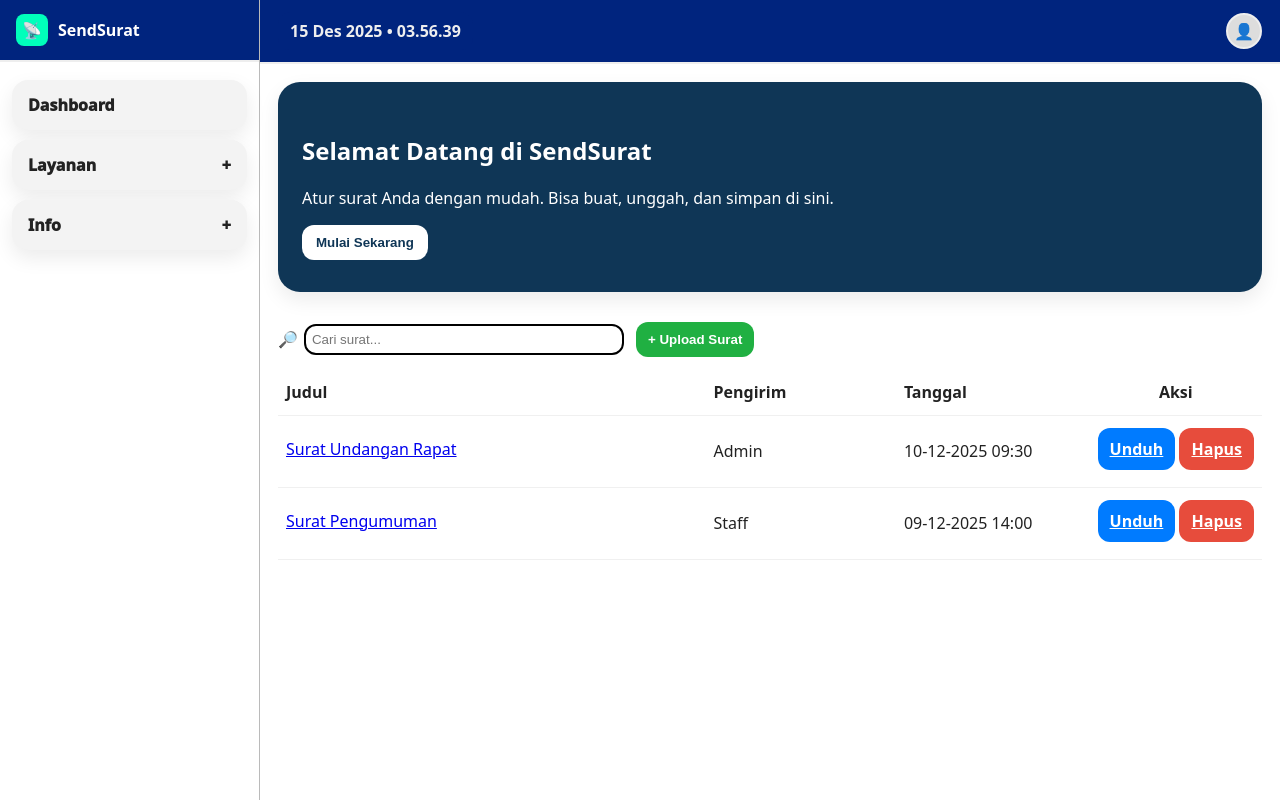
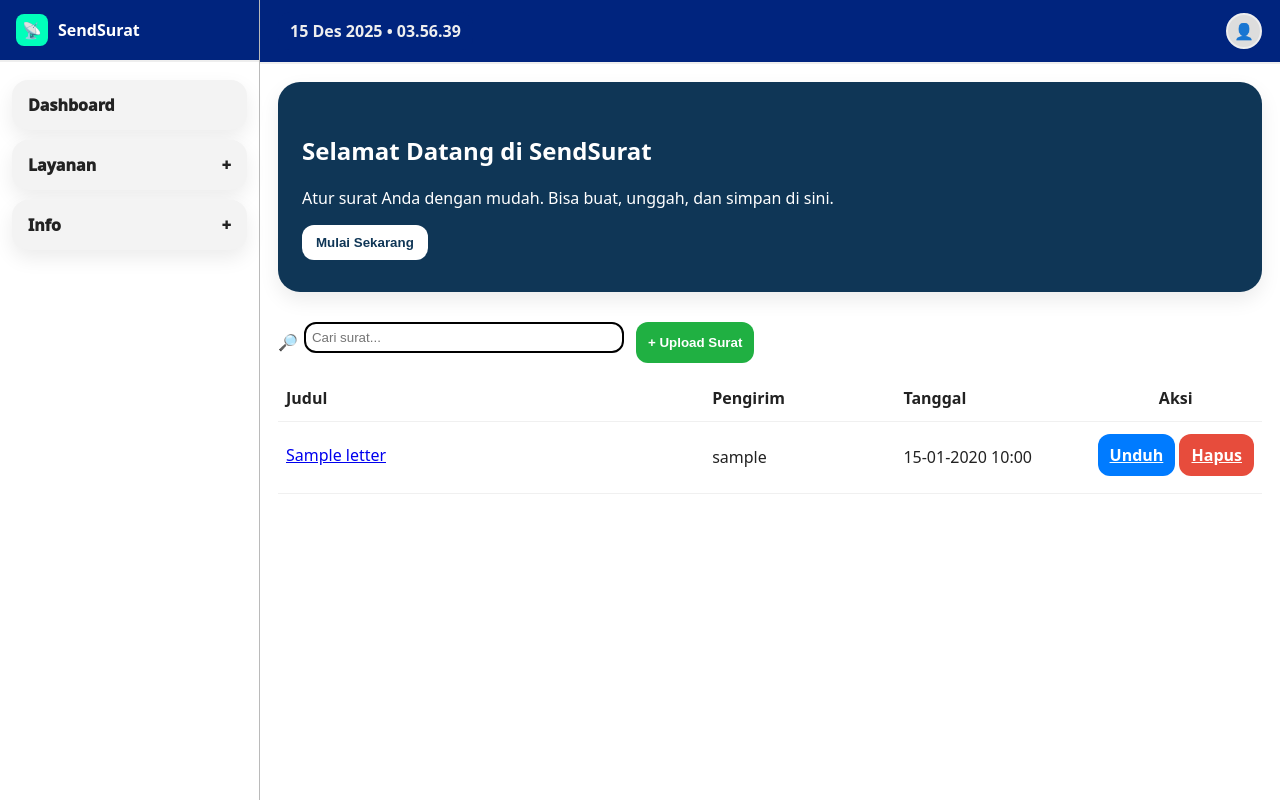
Before and after one commit to Sheeryl/SendArsip, a PHP site: page /index.html.php in a window 1280 px wide. Run offline with PHP 8.4, Linux system fonts and the light colour scheme; tables that the repository leaves empty hold one stand-in row (values such as "Sample post").

Commit message:
Refactor index.html.php layout and functionality
Refactor sidebar and main section for improved readability and functionality. Update links for profile actions and enhance search input styling.

```diff
--- a/index.html.php
+++ b/index.html.php
@@ -1,3 +1,4 @@
+<?php require 'db.php'; ?>
 <!DOCTYPE html>
 <html lang="id">
 <head>
@@ -7,29 +8,20 @@
   <link rel="stylesheet" href="style.css">
 </head>
 <body>
-
 <div class="container">
-  <!-- SIDEBAR -->
   <aside>
     <div class="brand">
       <div class="logo">📡</div>
       <div><strong>SendSurat</strong></div>
     </div>
-
     <div class="sidebar-group">
       <div class="item" onclick="toggleMenu('menu-dashboard')">Dashboard</div>
-
-      <div class="item" onclick="toggleMenu('menu-pelayanan')">
-        Layanan <span>+</span>
-      </div>
+      <div class="item" onclick="toggleMenu('menu-pelayanan')">Layanan <span>+</span></div>
       <div id="menu-pelayanan" class="submenu">
         <a href="#">Hunian</a>
         <a href="#">Gedung</a>
       </div>
-
-      <div class="item" onclick="toggleMenu('menu-info')">
-        Info <span>+</span>
-      </div>
+      <div class="item" onclick="toggleMenu('menu-info')">Info <span>+</span></div>
       <div id="menu-info" class="submenu">
         <a href="#">Tentang</a>
         <a href="#">Bantuan</a>
@@ -37,46 +29,38 @@
     </div>
   </aside>
 
-  <!-- MAIN -->
   <main>
-    <!-- TOPBAR -->
     <div class="topbar">
       <div class="clock" id="clock">--:--</div>
       <div class="profile">
         <div class="avatar" onclick="toggleProfile()">👤</div>
         <div class="dropdown" id="profileDropdown">
-          <a href="#">Profil</a>
-          <a href="#">Edit Profil</a>
-          <a href="#">Keluar</a>
+          <a href="profile.php">Profil</a>
+          <a href="edit_profile.php">Edit Profil</a>
+          <a href="logout.php">Keluar</a>
         </div>
       </div>
     </div>
 
-    <!-- HERO -->
     <section class="hero">
       <h2>Selamat Datang di SendSurat</h2>
       <p>Atur surat Anda dengan mudah. Bisa buat, unggah, dan simpan di sini.</p>
-      <button class="cta">Mulai Sekarang</button>
+      <button class="cta" onclick="location.href='compose.php'">Mulai Sekarang</button>
     </section>
 
-    <!-- TOOLBAR -->
     <div class="toolbar">
       <div class="search">
         <span>🔎</span>
-        <input type="text" id="searchInput"
-               placeholder="Cari surat..."
+        <input type="text" id="searchInput" placeholder="Cari surat..."
                onkeyup="filterTable(this.value)"
-               style="width:250px;padding:6px;">
+               style="margin-bottom:10px;width:250px;padding:6px;">
       </div>
-
-      <input type="file" id="fileInput" style="display:none">
-      <button class="btn tambah"
-              onclick="document.getElementById('fileInput').click()">
-        + Upload Surat
-      </button>
+      <form id="uploadForm" action="upload.php" method="post" enctype="multipart/form-data" style="display:none">
+        <input type="file" name="letter_file" id="fileInput" accept=".pdf,.doc,.docx,.txt">
+      </form>
+      <button class="btn tambah" onclick="document.getElementById('fileInput').click()"> + Upload Surat</button>
     </div>
 
-    <!-- TABLE -->
     <div class="table">
       <table width="100%">
         <thead>
@@ -88,74 +72,66 @@
           </tr>
         </thead>
         <tbody id="tbody">
-          <tr>
-            <td><a href="#" target="_blank">Surat Undangan Rapat</a></td>
-            <td>Admin</td>
-            <td>10-12-2025 09:30</td>
-            <td>
-              <a href="#" class="btn unduh">Unduh</a>
-              <a href="#" class="btn hapus" onclick="return confirm('Hapus file ini?')">
-                Hapus
-              </a>
-            </td>
-          </tr>
+<?php
+$stmt = $pdo->query('
+  SELECT l.id, l.title, l.file_path, u.username, l.created_at
+  FROM letters l
+  JOIN users u ON l.user_id = u.id
+  ORDER BY l.created_at DESC
+');
 
-          <tr>
-            <td><a href="#" target="_blank">Surat Pengumuman</a></td>
-            <td>Staff</td>
-            <td>09-12-2025 14:00</td>
-            <td>
-              <a href="#" class="btn unduh">Unduh</a>
-              <a href="#" class="btn hapus" onclick="return confirm('Hapus file ini?')">
-                Hapus
-              </a>
-            </td>
-          </tr>
+while ($row = $stmt->fetch()) {
+    echo '<tr>';
+    echo '<td><a href="view.php?file=' . urlencode(basename($row['file_path'])) . '" target="_blank">' . htmlspecialchars($row['title']) . '</a></td>';
+    echo '<td>' . htmlspecialchars($row['username']) . '</td>';
+    echo '<td>' . date('d-m-Y H:i', strtotime($row['created_at'])) . '</td>';
+    echo '<td>
+      <a href="download.php?file=' . urlencode($row['file_path']) . '" class="btn unduh" target="_blank">Unduh</a>
+      <a href="delete.php?id=' . $row['id'] . '" class="btn hapus" onclick="return confirm(\'Hapus File ini?\')">Hapus</a>
+    </td>';
+    echo '</tr>';
+}
+?>
         </tbody>
       </table>
     </div>
   </main>
 </div>
 
-<!-- JAVASCRIPT -->
 <script>
 function toggleMenu(id){
   const el = document.getElementById(id);
   if(!el) return;
-  el.style.display = el.style.display === 'block' ? 'none' : 'block';
+  el.style.display = (el.style.display === 'block') ? 'none' : 'block';
 }
-
 function toggleProfile(){
   const dd = document.getElementById('profileDropdown');
   dd.style.display = dd.style.display === 'block' ? 'none' : 'block';
 }
-
 document.addEventListener('click', (e)=>{
   const dd = document.getElementById('profileDropdown');
-  if(!e.target.closest('.profile')) dd.style.display = 'none';
+  if(!e.target.closest('.profile')) dd.style.display='none';
 });
 
 function updateClock(){
   const now = new Date();
-  const d = now.toLocaleDateString('id-ID', {
-    year:'numeric', month:'short', day:'numeric'
-  });
-  const t = now.toLocaleTimeString('id-ID', {
-    hour:'2-digit', minute:'2-digit', second:'2-digit'
-  });
+  const d = now.toLocaleDateString('id-ID', { year:'numeric', month:'short', day:'numeric'});
+  const t = now.toLocaleTimeString('id-ID', {hour:'2-digit', minute:'2-digit', second:'2-digit'});
   document.getElementById('clock').textContent = d + ' • ' + t;
 }
 setInterval(updateClock, 1000);
 updateClock();
 
+document.getElementById('fileInput').addEventListener('change', ()=>{
+  document.getElementById('uploadForm').submit();
+});
+
 function filterTable(q){
-  q = q.toLowerCase();
+  q = (q||'').toLowerCase();
   document.querySelectorAll('#tbody tr').forEach(tr=>{
-    tr.style.display = tr.textContent.toLowerCase().includes(q)
-      ? '' : 'none';
+    tr.style.display = tr.textContent.toLowerCase().includes(q) ? '' : 'none';
   });
 }
 </script>
-
 </body>
 </html>
```
